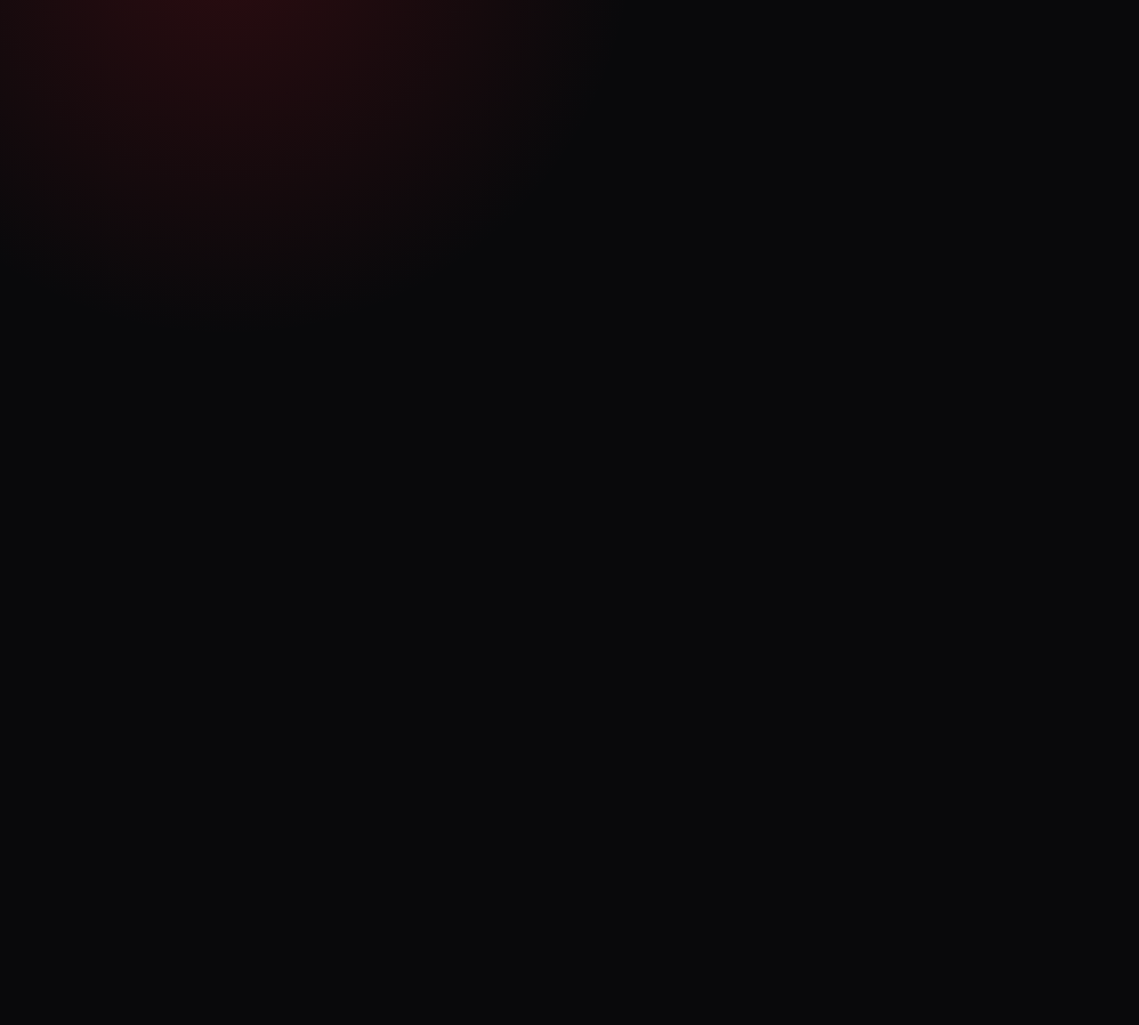
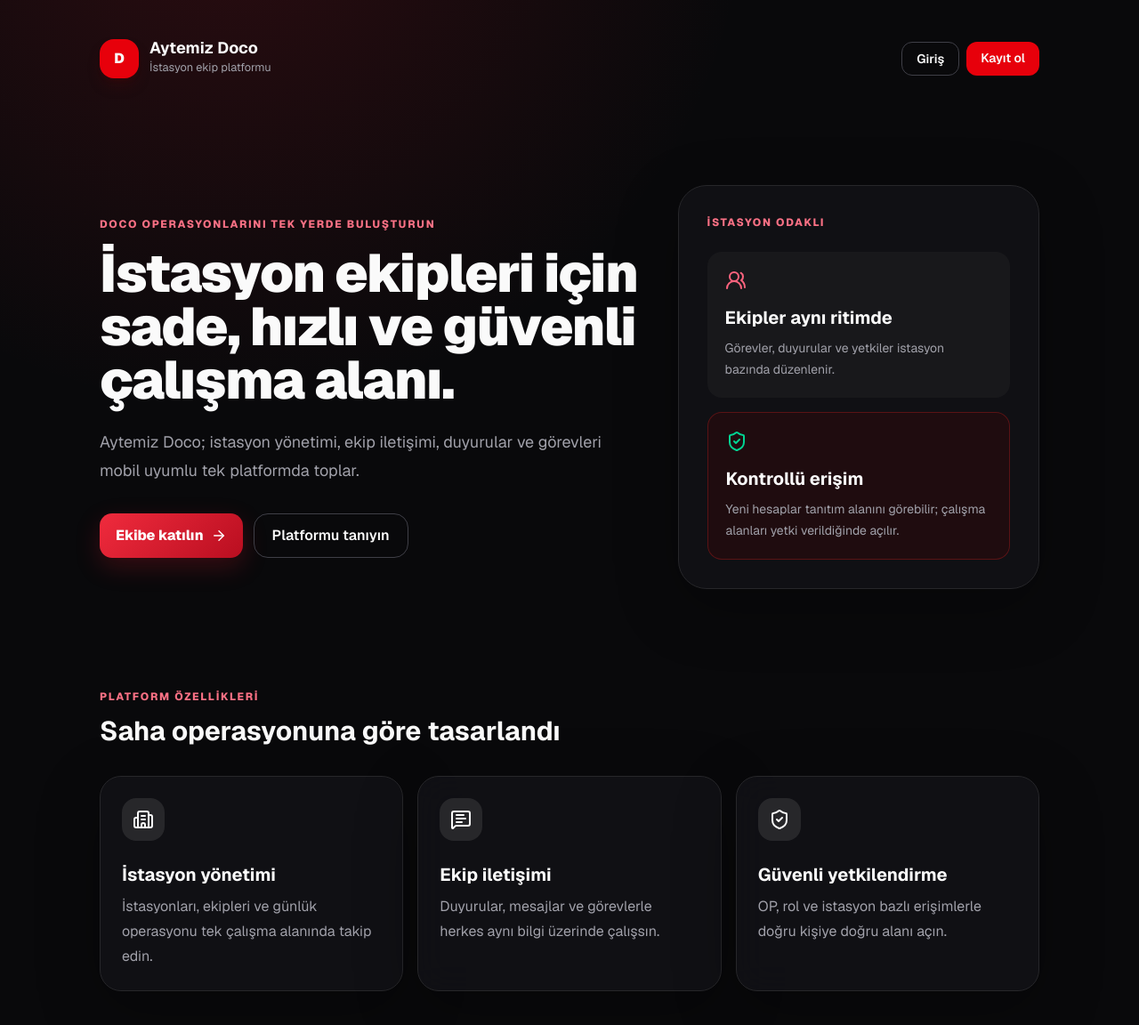
Before and after one commit to SupremeRia/aytemiz-doco, a Next.js app: page / in a window 1280 px wide. Before the commit this address had no page. Shown: the top 1152 px of the page at 89% size. Before the commit the page ends 800 px from the top, so only its background shows below. Built offline with nearby package versions, Linux system fonts and the light colour scheme.

Commit message:
feat: add public landing and designated op access

```diff
--- a/src/app/page.tsx
+++ b/src/app/page.tsx
@@ -1,3 +1,24 @@
-import { redirect } from "next/navigation";
+import Link from "next/link";
+import { ArrowRight, Building2, MessageSquareText, ShieldCheck, UsersRound } from "lucide-react";
 
-export default function Home() { redirect("/login"); }
+const features=[
+  [Building2,"İstasyon yönetimi","İstasyonları, ekipleri ve günlük operasyonu tek çalışma alanında takip edin."],
+  [MessageSquareText,"Ekip iletişimi","Duyurular, mesajlar ve görevlerle herkes aynı bilgi üzerinde çalışsın."],
+  [ShieldCheck,"Güvenli yetkilendirme","OP, rol ve istasyon bazlı erişimlerle doğru kişiye doğru alanı açın."],
+] as const;
+
+export default async function Home({searchParams}:{searchParams:Promise<{registered?:string}>}){
+  const{registered}=await searchParams;
+  return <main className="shell">
+    <header className="flex items-center justify-between gap-4 py-2">
+      <Link href="/" className="flex items-center gap-3"><span className="grid h-11 w-11 place-items-center rounded-2xl bg-red-600 font-black shadow-lg shadow-red-950/40">D</span><span><strong className="block text-lg leading-none">Aytemiz Doco</strong><small className="muted">İstasyon ekip platformu</small></span></Link>
+      <div className="flex gap-2"><Link href="/login" className="rounded-xl border border-zinc-700 px-4 py-2 text-sm font-semibold hover:bg-zinc-900">Giriş</Link><Link href="/register" className="rounded-xl bg-red-600 px-4 py-2 text-sm font-semibold hover:bg-red-500">Kayıt ol</Link></div>
+    </header>
+    {registered&&<div role="status" className="mt-8 rounded-2xl border border-emerald-800 bg-emerald-950/40 p-4 text-emerald-200">Hesabınız oluşturuldu. Yetkilendirme tamamlanana kadar tanıtım alanını inceleyebilirsiniz.</div>}
+    <section className="grid items-center gap-10 py-20 lg:grid-cols-[1.2fr_.8fr] lg:py-28">
+      <div><p className="eyebrow">DOCO operasyonlarını tek yerde buluşturun</p><h1 className="mt-4 max-w-3xl text-4xl font-black tracking-tight sm:text-6xl">İstasyon ekipleri için sade, hızlı ve güvenli çalışma alanı.</h1><p className="muted mt-6 max-w-2xl text-lg leading-8">Aytemiz Doco; istasyon yönetimi, ekip iletişimi, duyurular ve görevleri mobil uyumlu tek platformda toplar.</p><div className="mt-8 flex flex-wrap gap-3"><Link href="/register" className="btn-primary">Ekibe katılın <ArrowRight size={18}/></Link><Link href="#ozellikler" className="rounded-2xl border border-zinc-700 px-5 py-3 font-semibold hover:bg-zinc-900">Platformu tanıyın</Link></div></div>
+      <div className="glass rounded-[32px] p-6 sm:p-8"><p className="eyebrow">İstasyon odaklı</p><div className="mt-6 grid gap-4"><div className="rounded-2xl bg-zinc-900 p-5"><UsersRound className="text-rose-400"/><strong className="mt-4 block text-xl">Ekipler aynı ritimde</strong><p className="muted mt-2 text-sm leading-6">Görevler, duyurular ve yetkiler istasyon bazında düzenlenir.</p></div><div className="rounded-2xl border border-red-900/60 bg-red-950/30 p-5"><ShieldCheck className="text-emerald-400"/><strong className="mt-4 block text-xl">Kontrollü erişim</strong><p className="muted mt-2 text-sm leading-6">Yeni hesaplar tanıtım alanını görebilir; çalışma alanları yetki verildiğinde açılır.</p></div></div></div>
+    </section>
+    <section id="ozellikler" className="pb-20"><p className="eyebrow">Platform özellikleri</p><h2 className="mt-3 text-3xl font-bold">Saha operasyonuna göre tasarlandı</h2><div className="mt-8 grid gap-4 md:grid-cols-3">{features.map(([Icon,title,text])=><article key={title} className="glass rounded-3xl p-6"><span className="grid h-12 w-12 place-items-center rounded-2xl bg-zinc-800"><Icon/></span><h3 className="mt-6 text-xl font-bold">{title}</h3><p className="muted mt-2 leading-7">{text}</p></article>)}</div></section>
+  </main>
+}
--- a/src/app/pending/page.tsx
+++ b/src/app/pending/page.tsx
@@ -1,2 +1,2 @@
-import { Clock3,LogOut,ShieldCheck } from "lucide-react";import { Brand } from "@/components/brand";
-export default function Pending(){return <main className="shell grid place-items-center"><section className="glass max-w-lg rounded-[30px] p-8 text-center"><div className="mb-8 flex justify-center"><Brand/></div><span className="mx-auto grid h-20 w-20 place-items-center rounded-full bg-amber-950/60 text-amber-300"><Clock3 size={36}/></span><h1 className="mt-6 text-3xl font-bold">Onay bekleniyor</h1><p className="muted mt-3 leading-7">Hesabınız oluşturuldu. Yetkiliniz size rol ve istasyon atadığında erişiminiz otomatik açılacak.</p><div className="mt-7 flex items-center justify-center gap-2 rounded-2xl bg-zinc-900 p-4 text-sm text-zinc-300"><ShieldCheck size={18} className="text-emerald-400"/>Hesabınız güvende</div><button className="mt-6 inline-flex items-center gap-2 text-sm text-zinc-400"><LogOut size={16}/>Çıkış yap</button></section></main>}
+import Link from "next/link";import { ArrowLeft,Clock3,ShieldCheck } from "lucide-react";import { Brand } from "@/components/brand";
+export default function Pending(){return <main className="shell grid place-items-center"><section className="glass max-w-lg rounded-[30px] p-8 text-center"><div className="mb-8 flex justify-center"><Brand/></div><span className="mx-auto grid h-20 w-20 place-items-center rounded-full bg-amber-950/60 text-amber-300"><Clock3 size={36}/></span><h1 className="mt-6 text-3xl font-bold">Onay bekleniyor</h1><p className="muted mt-3 leading-7">Hesabınız oluşturuldu. Yetkiliniz size rol ve istasyon atadığında çalışma alanınız otomatik açılacak.</p><div className="mt-7 flex items-center justify-center gap-2 rounded-2xl bg-zinc-900 p-4 text-sm text-zinc-300"><ShieldCheck size={18} className="text-emerald-400"/>Tanıtım sayfasını kullanmaya devam edebilirsiniz</div><Link href="/" className="mt-6 inline-flex items-center gap-2 text-sm font-semibold text-rose-400"><ArrowLeft size={16}/>Tanıtım sayfasına dön</Link></section></main>}
--- a/src/components/auth-form.tsx
+++ b/src/components/auth-form.tsx
@@ -6,5 +6,5 @@ import { ArrowRight, LoaderCircle } from "lucide-react";
 import { createClient } from "@/lib/supabase/client";
 import { hasSupabaseEnv } from "@/lib/supabase/config";
 
-export function AuthForm({mode}:{mode:"login"|"register"}){const router=useRouter();const[busy,setBusy]=useState(false);const[message,setMessage]=useState("");async function submit(e:React.FormEvent<HTMLFormElement>){e.preventDefault();setBusy(true);setMessage("");if(!hasSupabaseEnv()){setMessage("Demo modu: Supabase bilgileri eklendiğinde giriş aktif olacak.");setBusy(false);return}const form=new FormData(e.currentTarget);const email=String(form.get("email"));const password=String(form.get("password"));const supabase=createClient();const result=mode==="login"?await supabase.auth.signInWithPassword({email,password}):await supabase.auth.signUp({email,password,options:{data:{first_name:String(form.get("firstName")),last_name:String(form.get("lastName"))}}});if(result.error){setMessage(result.error.message);setBusy(false);return}router.push(mode==="login"?"/dashboard":"/pending");router.refresh()}
+export function AuthForm({mode}:{mode:"login"|"register"}){const router=useRouter();const[busy,setBusy]=useState(false);const[message,setMessage]=useState("");async function submit(e:React.FormEvent<HTMLFormElement>){e.preventDefault();setBusy(true);setMessage("");if(!hasSupabaseEnv()){setMessage("Demo modu: Supabase bilgileri eklendiğinde giriş aktif olacak.");setBusy(false);return}const form=new FormData(e.currentTarget);const email=String(form.get("email")).trim().toLowerCase();const password=String(form.get("password"));const supabase=createClient();const result=mode==="login"?await supabase.auth.signInWithPassword({email,password}):await supabase.auth.signUp({email,password,options:{data:{first_name:String(form.get("firstName")),last_name:String(form.get("lastName"))}}});if(result.error){setMessage(result.error.message);setBusy(false);return}if(mode==="login"){router.push("/dashboard")}else if(result.data.session){router.push("/dashboard")}else{router.push("/?registered=1")}router.refresh()}
 return <form onSubmit={submit} className="mt-8 space-y-4">{mode==="register"&&<div className="grid grid-cols-2 gap-3"><label className="space-y-2 text-sm">Ad<input name="firstName" className="input" required autoComplete="given-name"/></label><label className="space-y-2 text-sm">Soyad<input name="lastName" className="input" required autoComplete="family-name"/></label></div>}<label className="block space-y-2 text-sm">E-posta<input name="email" type="email" className="input" required autoComplete="email" placeholder="ad.soyad@aytemiz.com.tr"/></label><label className="block space-y-2 text-sm">Şifre<input name="password" type="password" minLength={8} className="input" required autoComplete={mode==="login"?"current-password":"new-password"}/></label>{message&&<p role="alert" className="rounded-xl border border-amber-900/50 bg-amber-950/30 p-3 text-sm text-amber-200">{message}</p>}<button className="btn-primary w-full" disabled={busy}>{busy?<LoaderCircle className="animate-spin" size={18}/>:<>{mode==="login"?"Giriş yap":"Hesap oluştur"}<ArrowRight size={18}/></>}</button><p className="muted text-center text-sm">{mode==="login"?"Hesabınız yok mu?":"Zaten hesabınız var mı?"} <Link className="font-semibold text-rose-400" href={mode==="login"?"/register":"/login"}>{mode==="login"?"Kayıt olun":"Giriş yapın"}</Link></p></form>}
--- a/src/lib/supabase/proxy.ts
+++ b/src/lib/supabase/proxy.ts
@@ -1,4 +1,4 @@
 import { createServerClient } from "@supabase/ssr";
 import { NextResponse, type NextRequest } from "next/server";
 import { getSupabaseEnv, hasSupabaseEnv } from "./config";
-export async function updateSession(request:NextRequest){let response=NextResponse.next({request});if(!hasSupabaseEnv())return response;const{url,key}=getSupabaseEnv();const supabase=createServerClient(url,key,{cookies:{getAll:()=>request.cookies.getAll(),setAll(items){items.forEach(({name,value})=>request.cookies.set(name,value));response=NextResponse.next({request});items.forEach(({name,value,options})=>response.cookies.set(name,value,options))}}});const{data}=await supabase.auth.getClaims();const user=data?.claims;const path=request.nextUrl.pathname;const isAuth=path==="/login"||path==="/register";if(!user&&!isAuth)return NextResponse.redirect(new URL("/login",request.url));if(user&&isAuth)return NextResponse.redirect(new URL("/dashboard",request.url));return response}
+export async function updateSession(request:NextRequest){let response=NextResponse.next({request});if(!hasSupabaseEnv())return response;const{url,key}=getSupabaseEnv();const supabase=createServerClient(url,key,{cookies:{getAll:()=>request.cookies.getAll(),setAll(items){items.forEach(({name,value})=>request.cookies.set(name,value));response=NextResponse.next({request});items.forEach(({name,value,options})=>response.cookies.set(name,value,options))}}});const{data}=await supabase.auth.getClaims();const user=data?.claims;const path=request.nextUrl.pathname;const isAuth=path==="/login"||path==="/register";const isPublic=path==="/"||path==="/pending"||path.startsWith("/auth/");if(!user&&!isAuth&&!isPublic)return NextResponse.redirect(new URL("/login",request.url));if(user&&isAuth)return NextResponse.redirect(new URL("/dashboard",request.url));return response}
```
Also changed, not shown: 1 other file (tests, documents, lock files or other folders).
